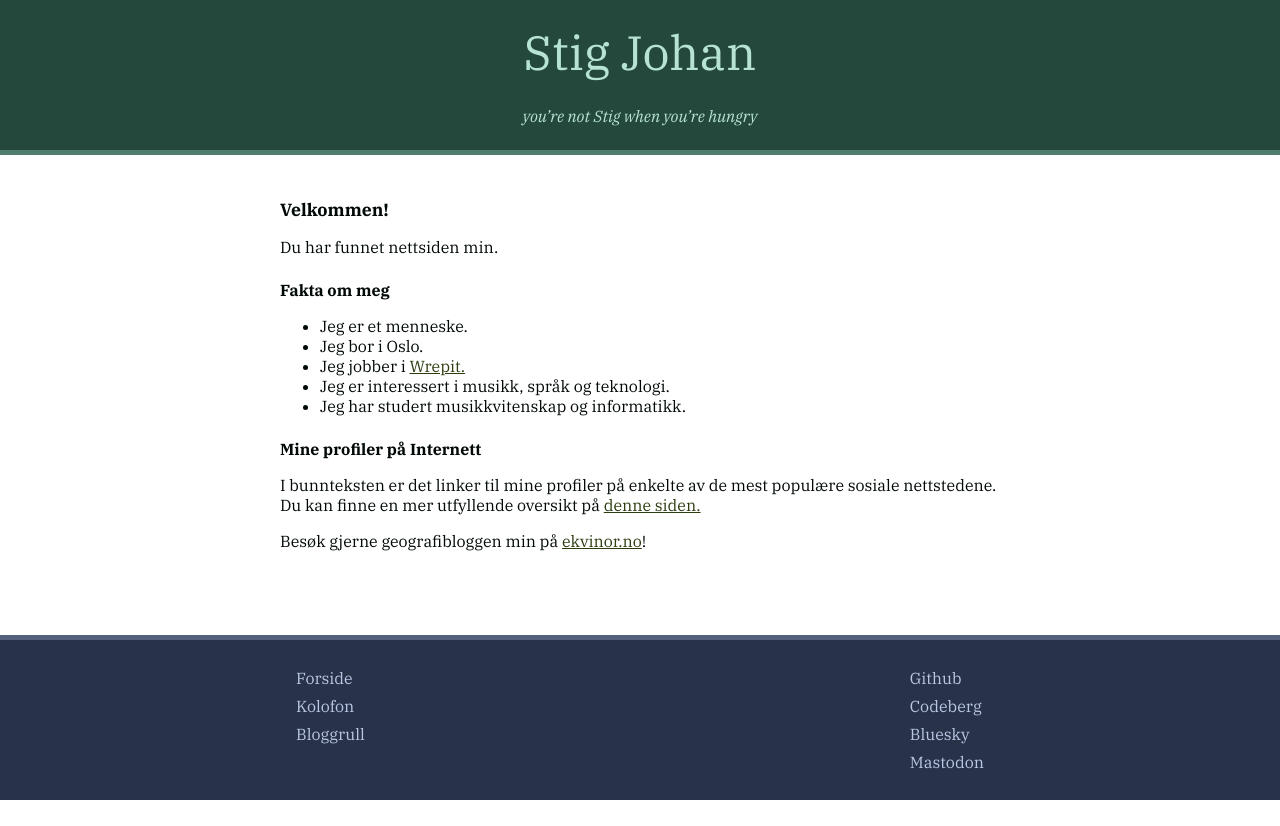
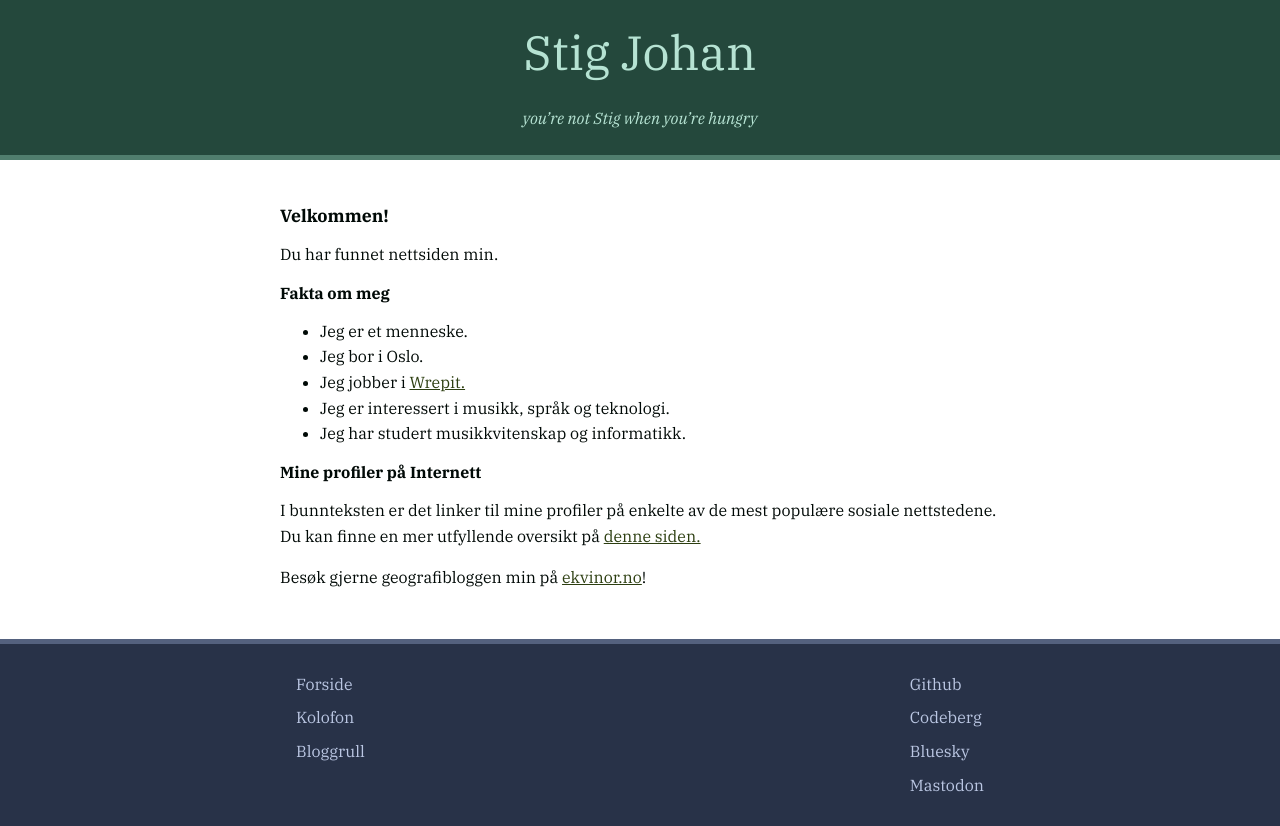
Before and after one commit to Stigjb/stigjb.github.io, a SvelteKit app: page / in a window 1280 px wide. Before the commit the page ends 800 px from the top, so only its background shows below. Built offline with nearby package versions, Linux system fonts and the light colour scheme.

Commit message:
oppdateringer og forenklinger

```diff
--- a/src/lib/components/Article.svelte
+++ b/src/lib/components/Article.svelte
@@ -8,7 +8,7 @@
 
 <article>{@render children?.()}</article>
 
-<style>
+<style lang="css">
   article {
     max-width: var(--content-width);
     font-size: 1rem;
--- a/src/lib/components/Footer.svelte
+++ b/src/lib/components/Footer.svelte
@@ -1,13 +1,13 @@
 <script>
-  import { base } from '$app/paths';
+  import { resolve } from '$app/paths';
 </script>
 
 <footer>
   <div class="footer-inner">
     <div class="footer-nav">
-      <a href="{base}/">Forside</a>
-      <a href="{base}/kolofon">Kolofon</a>
-      <a href="{base}/bloggrull">Bloggrull</a>
+      <a href={resolve('/')}>Forside</a>
+      <a href={resolve('/kolofon')}>Kolofon</a>
+      <a href={resolve('/bloggrull')}>Bloggrull</a>
     </div>
     <div class="footer-some">
       <a href="https://github.com/stigjb">Github</a>
@@ -18,7 +18,7 @@
   </div>
 </footer>
 
-<style lang="scss">
+<style lang="css">
   footer {
     width: 100%;
     padding: 1rem 0.5rem;
@@ -31,7 +31,9 @@
 
     --text-contrast: var(--color-secondary-1-1);
     --bg-contrast: var(--color-secondary-1-3);
-    .footer-inner {
+  }
+
+  footer .footer-inner {
     max-width: var(--content-width);
     margin: auto;
     padding: 0.5rem;
@@ -40,9 +42,10 @@
     justify-content: space-between;
     align-items: start;
     flex-wrap: wrap;
+  }
 
-      .footer-nav,
-      .footer-some {
+  footer .footer-nav,
+  footer .footer-some {
     display: flex;
     flex-direction: column;
     justify-content: center;
@@ -55,6 +58,4 @@
       }
     }
   }
-    }
-  }
 </style>
--- a/src/lib/components/Header.svelte
+++ b/src/lib/components/Header.svelte
@@ -1,8 +1,8 @@
 <script>
-  import { base } from '$app/paths';
-  import { page } from '$app/stores';
+  import { resolve } from '$app/paths';
+  import { page } from '$app/state';
 
-  const title = $page.data.title;
+  const title = page.data.title;
   const taglines = [
     // 'det skal godt gjøres å spise bare Stig',
     'Stig gir deg vinger',
@@ -33,47 +33,40 @@
 </script>
 
 <header>
-  <div>
-    <h1><a href="{base}/">{title ? `${title} | ` : ''}Stig Johan</a></h1>
+  <h1><a href={resolve('/')}>{title ? `${title} | ` : ''}Stig Johan</a></h1>
   {#if typeof subtitle === 'object' && 'l' in subtitle}
     <p lang={subtitle.l}>{subtitle.t}</p>
   {:else}
     <p>{subtitle}</p>
   {/if}
-  </div>
 </header>
 
-<style lang="scss">
+<style lang="css">
   header {
     width: 100%;
-    padding: 1rem 0.5rem;
+    padding: 1.5rem 1rem;
     margin-bottom: 2rem;
     background: var(--color-primary-0);
     color: var(--color-primary-1);
     --bg-contrast: var(--color-primary-3);
     border-bottom: solid 5px var(--color-primary-2);
-    flex-grow: 0;
-    flex-shrink: 0;
-    div {
-      max-width: var(--content-width);
-      margin: auto;
     display: flex;
     flex-flow: column nowrap;
     align-items: center;
-      padding: 0.5rem;
-      border-radius: 0.25rem;
+  }
+
   h1 {
     font-size: 3rem;
+  }
+
   a[href] {
     color: inherit;
     text-decoration: none;
     padding: 0.5rem 1rem;
   }
-      }
+
   p:last-child {
     font-style: italic;
     margin-bottom: 0;
   }
-    }
-  }
 </style>
--- a/src/lib/components/Sidenote.svelte
+++ b/src/lib/components/Sidenote.svelte
@@ -6,7 +6,7 @@
 <input type="checkbox" id={tag} class="margin-toggle" />
 <span class="sidenote">{@render children?.()}</span>
 
-<style lang="scss">
+<style lang="css">
   span {
     float: right;
     clear: right;
--- a/src/lib/styles/style.css
+++ b/src/lib/styles/style.css
@@ -40,7 +40,7 @@ html {
 
 body {
   font-family: 'IBM Plex Serif', serif;
-  /* max-width: 1280px; */
+  line-height: 1.6;
   margin: auto;
 
   background: white;
@@ -68,7 +68,7 @@ h1 {
 h2 {
   margin-top: 0;
   margin-bottom: 0.5rem;
-  padding-top: 0.8rem;
+  margin-top: 0.8rem;
   font-weight: 700;
   line-height: 1.2;
   font-size: 1.1rem;
@@ -77,7 +77,7 @@ h2 {
 h3 {
   margin-top: 0;
   margin-bottom: 0.5rem;
-  padding-top: 0.5rem;
+  margin-top: 0.5rem;
   font-weight: 700;
   line-height: 1.2;
   color: var(--gray-600);
--- a/src/routes/+layout.svelte
+++ b/src/routes/+layout.svelte
@@ -17,16 +17,18 @@
   <Footer />
 </div>
 
-<style lang="scss">
+<style lang="css">
   div {
     min-height: 100dvh;
     display: flex;
     flex-flow: column nowrap;
-    main {
-      padding: 0 0.5rem;
-      max-width: var(--content-width);
-      margin: auto;
-      flex-grow: 1;
-    }
+  }
+
+  main {
+    padding: 0 0.5rem;
+    width: 100%;
+    max-width: var(--content-width);
+    margin: auto;
+    flex-grow: 1;
   }
 </style>
--- a/src/routes/+page.svelte
+++ b/src/routes/+page.svelte
@@ -1,5 +1,5 @@
 <script>
-  import { base } from '$app/paths';
+  import { resolve } from '$app/paths';
 </script>
 
 <svelte:head>
@@ -25,7 +25,7 @@
 <p>
   I bunnteksten er det linker til mine profiler på enkelte av de mest populære sosiale nettstedene.
   Du kan finne en mer utfyllende oversikt på
-  <a href="{base}/identiteter-internett">denne siden.</a>
+  <a href={resolve('/identiteter-internett')}>denne siden.</a>
 </p>
 
 <p>
--- a/src/routes/design/+page.svelte
+++ b/src/routes/design/+page.svelte
@@ -1,41 +1,51 @@
 <script>
-  import { base } from '$app/paths';
+  import { resolve } from '$app/paths';
 </script>
 
+<article>
   <div class="white">
     <h3>Overskrift</h3>
-  <p>Tekst med en <a href="{base}/">link</a></p>
+    <p>Tekst med en <a href={resolve('/')}>link</a></p>
   </div>
 
   <div class="primary">
     <h3>Overskrift</h3>
-  <p>Tekst med en <a href="{base}/">link</a></p>
+    <p>Tekst med en <a href={resolve('/')}>link</a></p>
   </div>
   <div class="secondary-1">
     <h3>Overskrift</h3>
-  <p>Tekst med en <a href="{base}/">link</a></p>
+    <p>Tekst med en <a href={resolve('/')}>link</a></p>
   </div>
   <div class="secondary-2">
     <h3>Overskrift</h3>
-  <p>Tekst med en <a href="{base}/">link</a></p>
+    <p>Tekst med en <a href={resolve('/')}>link</a></p>
   </div>
 
   <div class="primary-light">
     <h3>Overskrift</h3>
-  <p>Tekst med en <a href="{base}/">link</a></p>
+    <p>Tekst med en <a href={resolve('/')}>link</a></p>
   </div>
   <div class="secondary-1-light">
     <h3>Overskrift</h3>
-  <p>Tekst med en <a href="{base}/">link</a></p>
+    <p>Tekst med en <a href={resolve('/')}>link</a></p>
   </div>
   <div class="secondary-2-light">
     <h3>Overskrift</h3>
-  <p>Tekst med en <a href="{base}/">link</a></p>
+    <p>Tekst med en <a href={resolve('/')}>link</a></p>
   </div>
+</article>
 
-<style lang="scss">
+<style lang="css">
   div {
-    padding: 0.5rem 1rem;
+    padding: 1rem;
+    margin-bottom: 0.5rem;
+    width: 100%;
+  }
+  h3 {
+    margin-top: 0;
+  }
+  p {
+    margin-bottom: 0;
   }
   .white {
     background: white;
--- a/src/routes/post.svelte
+++ b/src/routes/post.svelte
@@ -1,11 +1,22 @@
 <script lang="ts">
   let { title, date, children } = $props();
+  const dateFormatter = Intl.DateTimeFormat('nb', {
+    day: 'numeric',
+    month: 'long',
+    year: 'numeric',
+  });
 </script>
 
 <article>
   <h1>{title}</h1>
+  {@render children?.()}
+  <p>Publisert <time datetime={date}>{dateFormatter.format(new Date(date))}</time></p>
+</article>
 
-  <p>Publisert: {date}</p>
-
-  {@render children?.()}
-</article>
+<style lang="css">
+  p {
+    margin-top: 2rem;
+    font-size: 0.9em;
+    color: var(--color-primary-3);
+  }
+</style>
```
Lines whose indentation alone changed are shown as unchanged.
